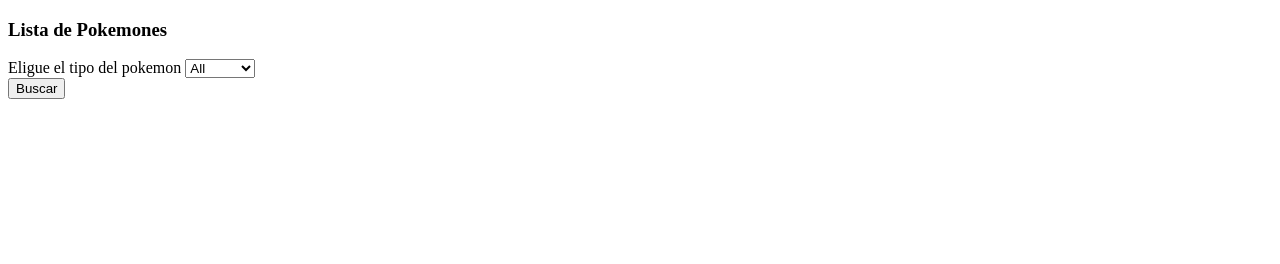
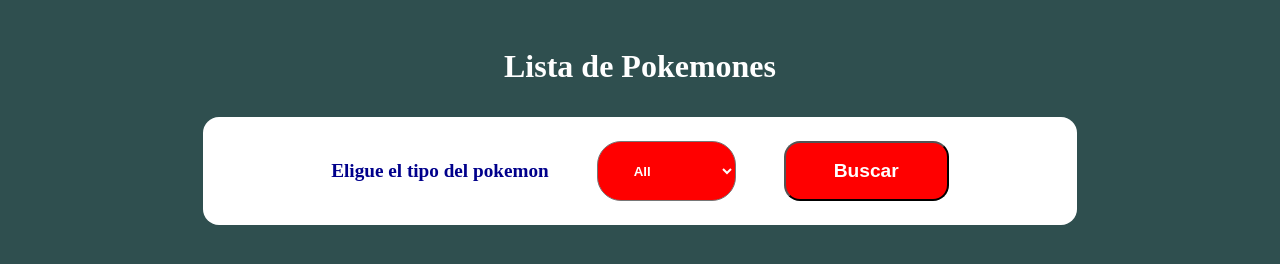
Before and after one commit to Alexander-Roque/Lista-de-Pokemon-filtrado-por-tipo, a plain HTML site: page index.html in a window 1280 px wide. Drawn offline with Linux system fonts and the light colour scheme.

Commit message:
version 1.6

```diff
--- a/index.html
+++ b/index.html
@@ -4,45 +4,44 @@
     <meta charset="UTF-8">
     <meta name="viewport" content="width=device-width, initial-scale=1.0">
     <title>Document</title>
+    <link href="style.css" rel="stylesheet">
 </head>
 <body>
-    <section>
-        <article>
-            <div>
+    <section class="container">
+        <article class="container-article">
+            <div class="container-title">
                 <h1>Lista de Pokemones</h1>
             </div>
-            <div>
+            <div class="conteinerColorForm">
                 <form name="list">
-                    <div>
-                    <label>Eligue el tipo del pokemon</label>
-                    <select id="type" name="type">
-                        <option value="">All</option>
-                        <option value="bug">Bug</option>
-                        <option value="dark">Dark</option>
-                        <option value="dragon">Dragon</option>
-                        <option value="electric">Electric</option>
-                        <option value="fairy">Fairy</option>
-                        <option value="fire">Fire</option>
-                        <option value="fighting">Fighting</option>
-                        <option value="flying">Flying</option>
-                        <option value="ghost">Ghost</option>
-                        <option value="grass">Grass</option>
-                        <object value="ground">Ground</object>
-                        <option value="ice">Ice</option>
-                        <option value="normal">Normal</option>
-                        <option value="psychic">Psychic</option>
-                        <option value="posion">Poison</option>
-                        <option value="rock">Rock</option>
-                        <option value="steel">Steel</option>
-                        <option value="water">Water</option>
+                    <div class="container-formulario">
+                    <p class="typeTitle">Eligue el tipo del pokemon</p>
+                    <select class="typeSelect" id="type" name="type">
+                        <option class="textType" value="">All</option>
+                        <option class="textType" value="bug">Bug</option>
+                        <option class="textType" value="dark">Dark</option>
+                        <option class="textType" value="dragon">Dragon</option>
+                        <option class="textType" value="electric">Electric</option>
+                        <option class="textType" value="fairy">Fairy</option>
+                        <option class="textType" value="fire">Fire</option>
+                        <option class="textType" value="fighting">Fighting</option>
+                        <option class="textType" value="flying">Flying</option>
+                        <option class="textType" value="ghost">Ghost</option>
+                        <option class="textType" value="grass">Grass</option>
+                        <option class="textType" value="ground">Ground</option>
+                        <option class="textType" value="ice">Ice</option>
+                        <option class="textType" value="normal">Normal</option>
+                        <option class="textType" value="psychic">Psychic</option>
+                        <option class="textType" value="posion">Poison</option>
+                        <option class="textType" value="rock">Rock</option>
+                        <option class="textType" value="steel">Steel</option>
+                        <option class="textType" value="water">Water</option>
                     </select>
-                    </div>
-                    <div>
-                        <button type="submit">Buscar</button>
+                    <button class="search" type="submit">Buscar</button>
                     </div>
                 </form>
         </article>
-        <article class="pokemon">
+        <article class="containerPokemon">
             <!-- <div>
                 <p> o <ul>
                     <li>
--- a/index.js
+++ b/index.js
@@ -78,5 +78,8 @@
     card.appendChild (title);
     card.appendChild (imagen);
 
-    document.body.appendChild (card)
+    const articleContainer = document.querySelector (".containerPokemon")
+    if(articleContainer){
+        articleContainer.append(card)
+    }
 }
--- a/style.css
+++ b/style.css
@@ -0,0 +1,59 @@
+html, body{
+    padding: 0;
+    margin: 0;
+    height: 100%;
+    width: 100%;
+}
+body{
+    background-color: darkslategrey;
+}
+
+.container{
+    display: flex;
+    flex-direction: column;
+    align-items: center;
+    min-height: 100%;
+    margin: 1rem;
+    gap: 3rem;
+}
+.container-article{
+    display: flex;
+    flex-direction: column;
+}
+.conteinerColorForm{
+    background-color: white;
+    padding: 1.5rem 8rem;
+    border-radius: 1rem;
+}
+.container-title{
+    text-align: center;
+}
+.container-formulario{
+    display: flex;
+    gap: 3rem;
+}
+.typeTitle{
+    font-weight: 800;
+    font-size: 1.2rem;
+    color: darkblue;
+}
+.typeSelect{
+    padding: 1rem 2rem;
+    background-color: red;
+    border-radius: 1.5rem;
+    font-weight: 700;
+    color: white;
+}
+.textType, h1{
+    font-weight: 700;
+    font-size: 2rem;
+    color: white;
+}
+.search{
+    padding: 1rem 3rem;
+    border-radius: 1rem;
+    font-weight: 700;
+    font-size: 1.2rem;
+    background-color: red;
+    color: white;
+}
```
